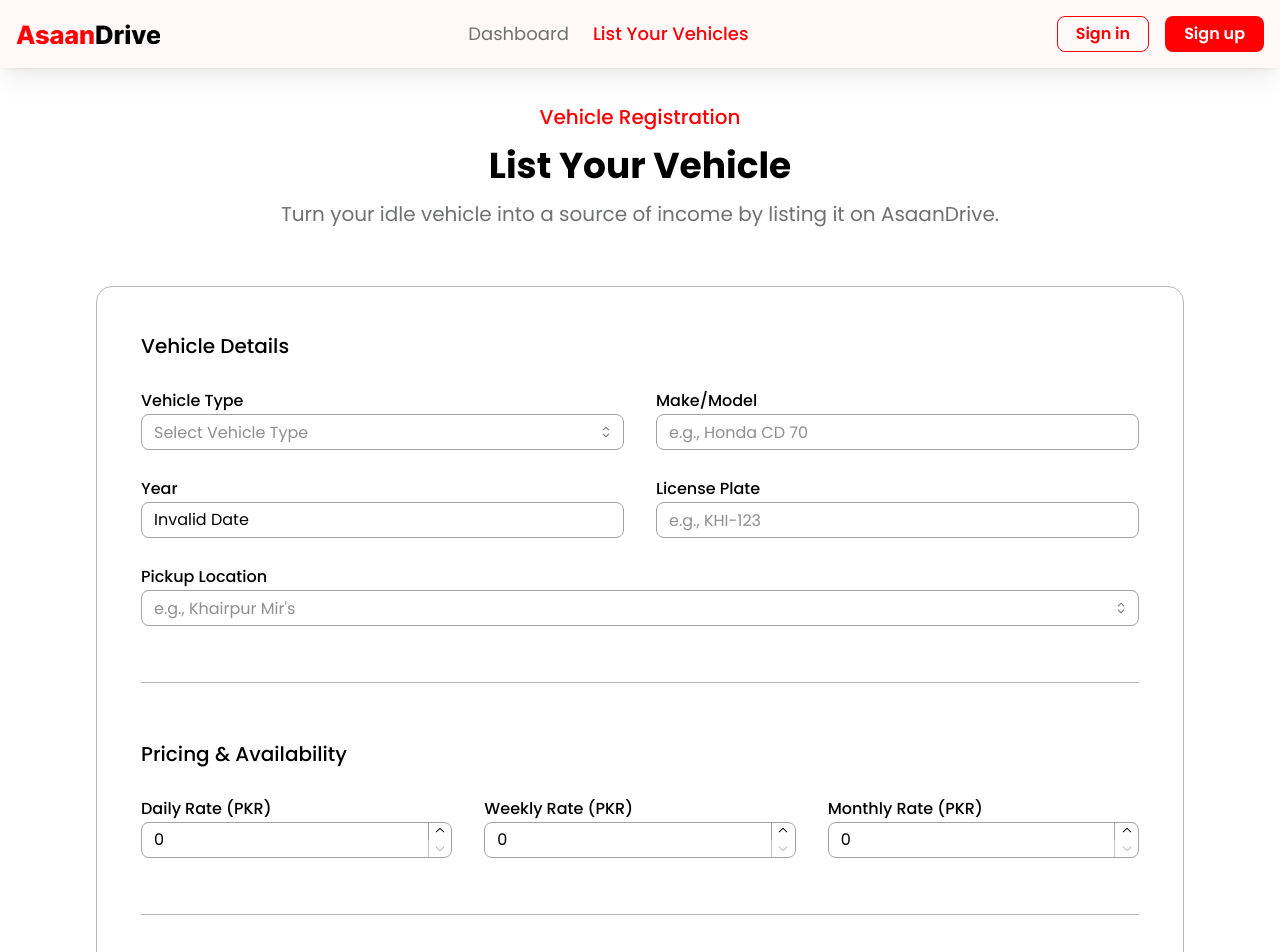
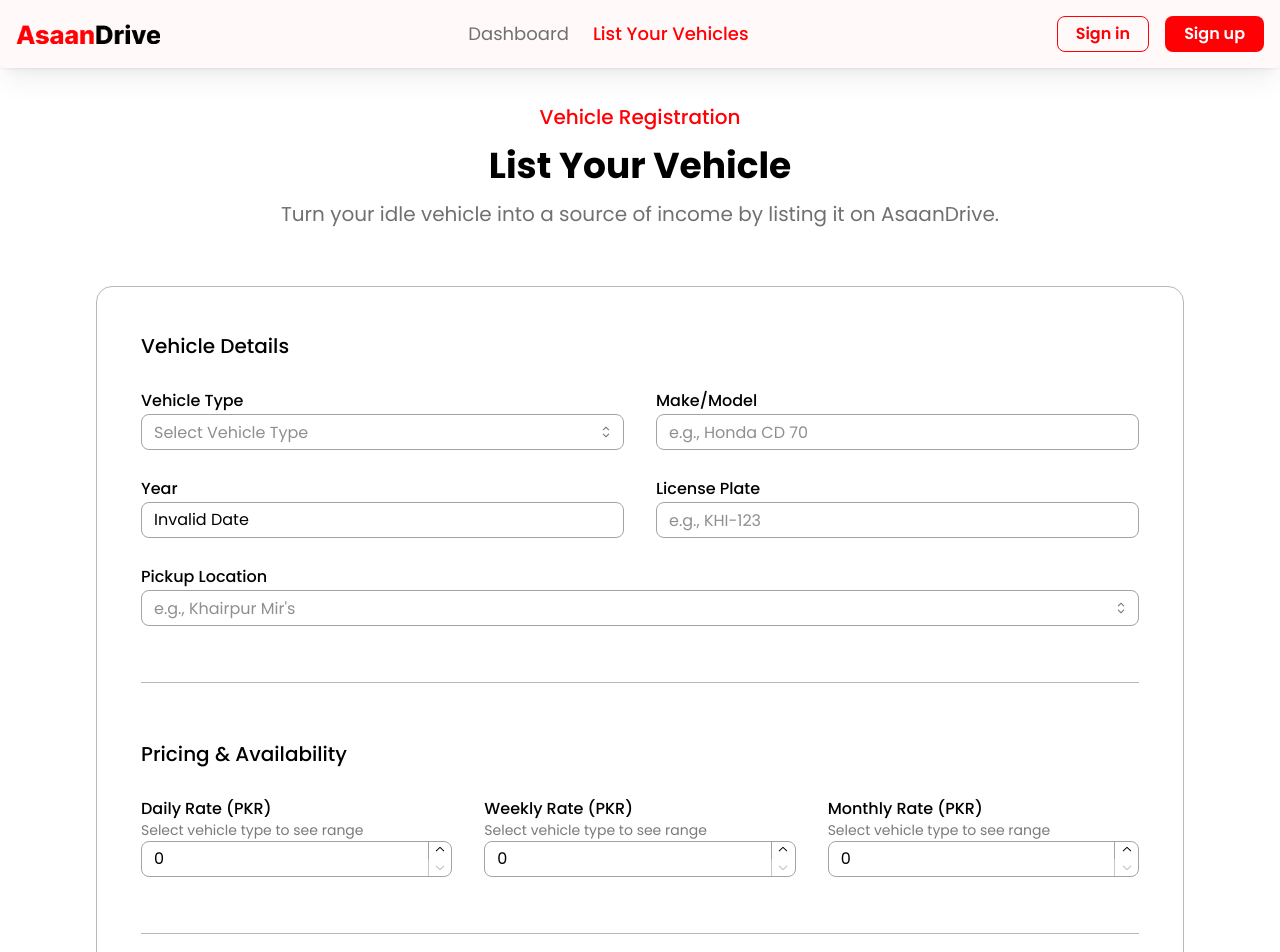
Before and after one commit to MuhammadHarisBaloch/app-asaan-drive, a Next.js app: page /app/vehicles-owner/list-your-vehicle in a window 1280 px wide. Shown: the top 952 px of the page. Built offline with nearby package versions, Linux system fonts and the light colour scheme; no server answers.

Commit message:
[UPDATE] List Your Vehicle Price validation upgraded 🚀

```diff
--- a/src/app/app/vehicles-owner/list-your-vehicle/page.tsx
+++ b/src/app/app/vehicles-owner/list-your-vehicle/page.tsx
@@ -44,6 +44,25 @@ interface VehicleRegistrationForm {
   monthlyRate: number;
 }
 
+// EXACT vehicle types with correct spelling "Rakshaw"
+const PRICE_RANGES = {
+  Cycle: {
+    daily: { min: 200, max: 400 },
+    weekly: { min: 1400, max: 1600 },
+    monthly: { min: 5000, max: 6000 },
+  },
+  Bike: {
+    daily: { min: 400, max: 600 },
+    weekly: { min: 3000, max: 3500 },
+    monthly: { min: 10000, max: 15000 },
+  },
+  Rakshaw: {
+    daily: { min: 700, max: 900 },
+    weekly: { min: 5000, max: 6500 },
+    monthly: { min: 18000, max: 22000 },
+  },
+};
+
 export default function ListYourVehicle() {
   const [vehiclePhotos, setVehiclePhotos] = useState<FileWithPath[]>([]);
   const [vehicleDocs, setVehicleDocs] = useState<FileWithPath[]>([]);
@@ -53,6 +72,12 @@ export default function ListYourVehicle() {
   const [userLoading, setUserLoading] = useState(true);
   const [showVerificationOverlay, setShowVerificationOverlay] = useState(false);
   const router = useRouter();
+
+  // Helper function to get price range
+  const getPriceRange = (vehicleType: string) => {
+    if (!vehicleType) return null;
+    return PRICE_RANGES[vehicleType as keyof typeof PRICE_RANGES] || null;
+  };
 
   // Fetch user data and check verification status
   useEffect(() => {
@@ -86,6 +111,54 @@ export default function ListYourVehicle() {
 
     fetchUserData();
   }, []);
+
+  const form = useForm<VehicleRegistrationForm>({
+    mode: "controlled",
+    initialValues: {
+      vehicleType: "",
+      vehicleModel: "",
+      vehicleYear: "",
+      licensePlate: "",
+      pickupLocation: "",
+      dailyRate: 0,
+      weeklyRate: 0,
+      monthlyRate: 0,
+    },
+    validate: {
+      vehicleType: isNotEmpty("please select vehicle type"),
+      vehicleModel: isNotEmpty("please enter vehicle model"),
+      vehicleYear: isNotEmpty("please enter vehicle year"),
+      licensePlate: isNotEmpty("please enter license plate"),
+      pickupLocation: isNotEmpty("please enter pickup location"),
+      dailyRate: (value, values) => {
+        if (value <= 0) return "please enter the daily rate";
+
+        const range = getPriceRange(values.vehicleType);
+        if (range && (value < range.daily.min || value > range.daily.max)) {
+          return `Daily rate for ${values.vehicleType} must be between Rs. ${range.daily.min} and Rs. ${range.daily.max}`;
+        }
+        return null;
+      },
+      weeklyRate: (value, values) => {
+        if (value <= 0) return "please enter the weekly rate";
+
+        const range = getPriceRange(values.vehicleType);
+        if (range && (value < range.weekly.min || value > range.weekly.max)) {
+          return `Weekly rate for ${values.vehicleType} must be between Rs. ${range.weekly.min} and Rs. ${range.weekly.max}`;
+        }
+        return null;
+      },
+      monthlyRate: (value, values) => {
+        if (value <= 0) return "please enter the monthly rate";
+
+        const range = getPriceRange(values.vehicleType);
+        if (range && (value < range.monthly.min || value > range.monthly.max)) {
+          return `Monthly rate for ${values.vehicleType} must be between Rs. ${range.monthly.min} and Rs. ${range.monthly.max}`;
+        }
+        return null;
+      },
+    },
+  });
 
   const formSubmitHandler = async (values: VehicleRegistrationForm) => {
     const ownerID = getAuth().currentUser?.uid;
@@ -168,32 +241,6 @@ export default function ListYourVehicle() {
 
     stopLoading();
   };
-
-  const form = useForm<VehicleRegistrationForm>({
-    mode: "uncontrolled",
-    initialValues: {
-      vehicleType: "",
-      vehicleModel: "",
-      vehicleYear: "",
-      licensePlate: "",
-      pickupLocation: "",
-      dailyRate: 0,
-      weeklyRate: 0,
-      monthlyRate: 0,
-    },
-    validate: {
-      vehicleType: isNotEmpty("please select vehicle type"),
-      vehicleModel: isNotEmpty("please enter vehicle model"),
-      vehicleYear: isNotEmpty("please enter vehicle year"),
-      licensePlate: isNotEmpty("please enter license plate"),
-      pickupLocation: isNotEmpty("please enter pickup location"),
-      dailyRate: (value) => (value <= 0 ? "please enter the daily rate" : null),
-      weeklyRate: (value) =>
-        value <= 0 ? "please enter the weekly rate" : null,
-      monthlyRate: (value) =>
-        value <= 0 ? "please enter the monthly rate" : null,
-    },
-  });
 
   // Show loading while checking authentication and user status
   if (userLoading) {
@@ -291,6 +338,12 @@ export default function ListYourVehicle() {
                     min={0}
                     key={form.key("dailyRate")}
                     {...form.getInputProps("dailyRate")}
+                    description={(() => {
+                      const range = getPriceRange(form.values.vehicleType);
+                      return range
+                        ? `Range: Rs. ${range.daily.min} - ${range.daily.max}`
+                        : "Select vehicle type to see range";
+                    })()}
                   />
                   <NumberInput
                     w="100%"
@@ -300,6 +353,12 @@ export default function ListYourVehicle() {
                     min={0}
                     key={form.key("weeklyRate")}
                     {...form.getInputProps("weeklyRate")}
+                    description={(() => {
+                      const range = getPriceRange(form.values.vehicleType);
+                      return range
+                        ? `Range: Rs. ${range.weekly.min} - ${range.weekly.max}`
+                        : "Select vehicle type to see range";
+                    })()}
                   />
                   <NumberInput
                     w="100%"
@@ -309,6 +368,12 @@ export default function ListYourVehicle() {
                     radius="md"
                     key={form.key("monthlyRate")}
                     {...form.getInputProps("monthlyRate")}
+                    description={(() => {
+                      const range = getPriceRange(form.values.vehicleType);
+                      return range
+                        ? `Range: Rs. ${range.monthly.min} - ${range.monthly.max}`
+                        : "Select vehicle type to see range";
+                    })()}
                   />
                 </Flex>
               </Stack>
```
